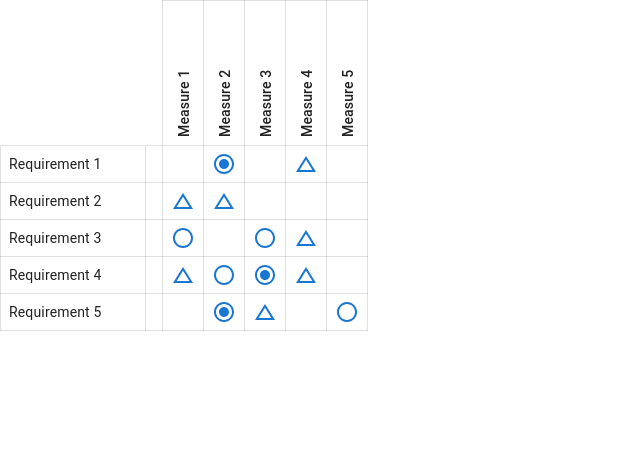
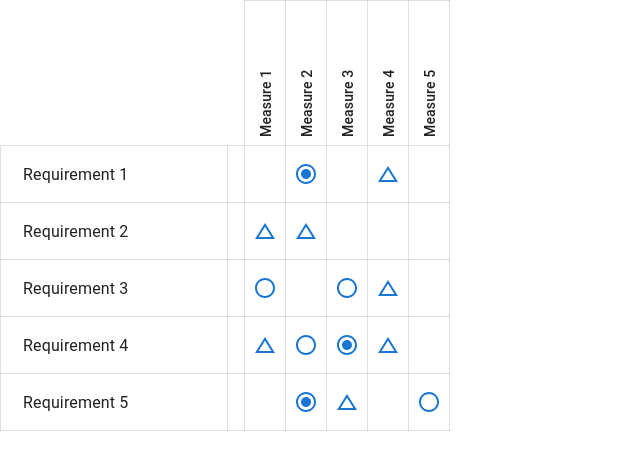
Before and after one commit to Baziak/artihoq, a React (Create React App) app: page / in a window 1280 px wide. Shown: the top 470 px of the page, without its empty margins (0-640 px from the left). Built offline with nearby package versions, Linux system fonts and the light colour scheme.

Commit message:
feat: add RequirementInputField component

```diff
--- a/src/App.tsx
+++ b/src/App.tsx
@@ -3,7 +3,7 @@ import './App.css';
 import { Table, TableBody, TableCell, TableContainer, TableHead, TableRow } from '@mui/material';
 import RelationshipLevelSelector from './RelationshipLevelSelector';
 import { Theme } from '@mui/material/styles';
-import { transform } from 'typescript';
+import RequirementInputField from './RequirementInputField';
 
 // TODO list:
 // - local storage
@@ -132,7 +132,9 @@ function App() {
       </TableCell>
     })
     return <TableRow>
-      <TableCell sx={{ ...requirementsCellStyling }}>{qfdData.requirements[rowIndex].name}</TableCell>
+      <TableCell sx={{ ...requirementsCellStyling }}>
+        <RequirementInputField value={qfdData.requirements[rowIndex].name} />
+      </TableCell>
       <TableCell sx={{ ...cellStyling }}></TableCell>
       {cells}
     </TableRow>;
--- a/src/RelationshipLevelSelector.tsx
+++ b/src/RelationshipLevelSelector.tsx
@@ -1,5 +1,5 @@
 import { ChangeHistory, CircleOutlined, RadioButtonChecked } from "@mui/icons-material";
-import { Button, ClickAwayListener, ListItemIcon, ListItemText, Menu, MenuItem, MenuList, Paper, Popper, SvgIcon, ToggleButton, ToggleButtonGroup } from "@mui/material";
+import { Button, ClickAwayListener, ListItemIcon, ListItemText,  MenuItem, MenuList, Paper, Popper, SvgIcon } from "@mui/material";
 import React from "react";
 
 interface RelationshipLevelSelectorProps {
--- /dev/null
+++ b/src/RequirementInputField.tsx
@@ -0,0 +1,17 @@
+import { TextField } from "@mui/material";
+
+interface RequirementInputFieldProps {
+    value: string;
+    onChange?: (newValue: string) => void;
+}
+
+export default function RequirementInputField({value, onChange}: RequirementInputFieldProps): React.JSX.Element {
+
+    return <TextField
+        defaultValue={value}
+        variant="outlined"
+        size="small"
+        multiline
+        onChange={(e) => onChange && onChange(e.target.value)}
+        sx={{ "& .MuiOutlinedInput-notchedOutline": { border: "none", padding: 0 } }} />
+}
```
